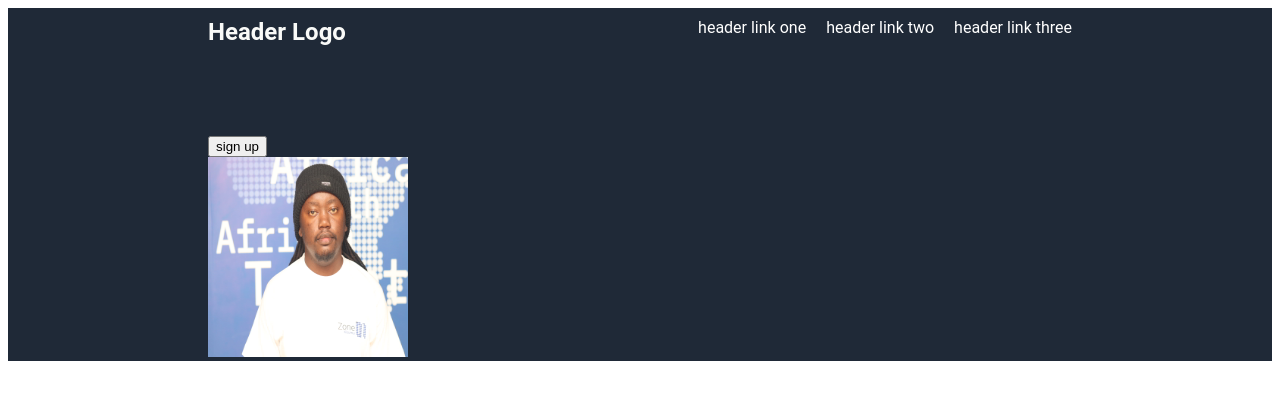
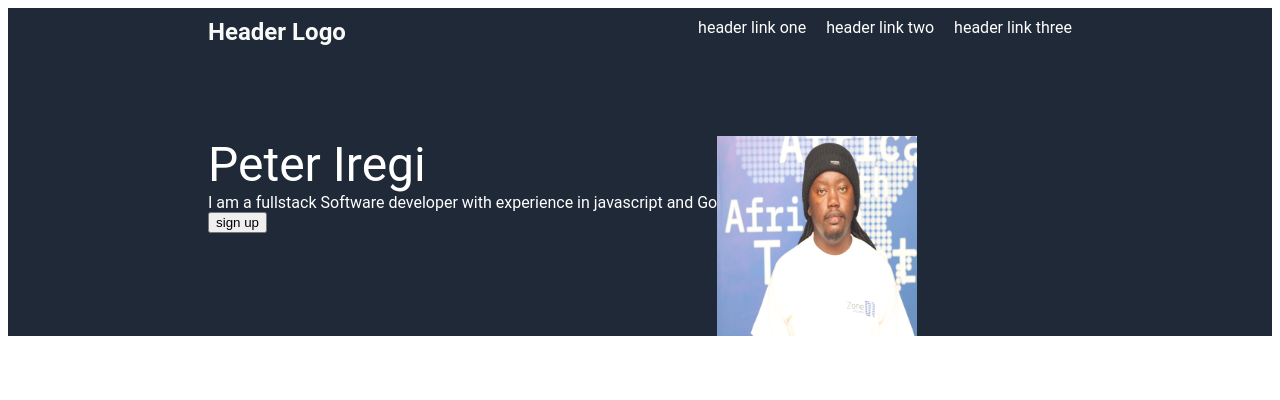
Before and after one commit to PeterIregi/landing_page, a plain HTML site: page index.html in a window 1280 px wide. Drawn offline with Linux system fonts and the light colour scheme.

Commit message:
Adjust the second part of the topmost section

```diff
--- a/index.html
+++ b/index.html
@@ -23,10 +23,10 @@
             <div class="content">
                 <div class="text">
                     <div class="heading">
-
+                        Peter Iregi
                     </div>
                     <div class="other">
-
+                        I am a fullstack Software developer with experience in javascript and Go
                     </div>
                     <button class="sign-up">sign up</button>
                 </div>
--- a/style.css
+++ b/style.css
@@ -29,7 +29,14 @@
     display:flex ;
     gap:20px;
 }
+.content{
+    display:flex;
+    justify-content:space space-between;
 
+}
+.heading{
+    font-size:48px;
+}
 
 .profile{
     height:200px;
```
